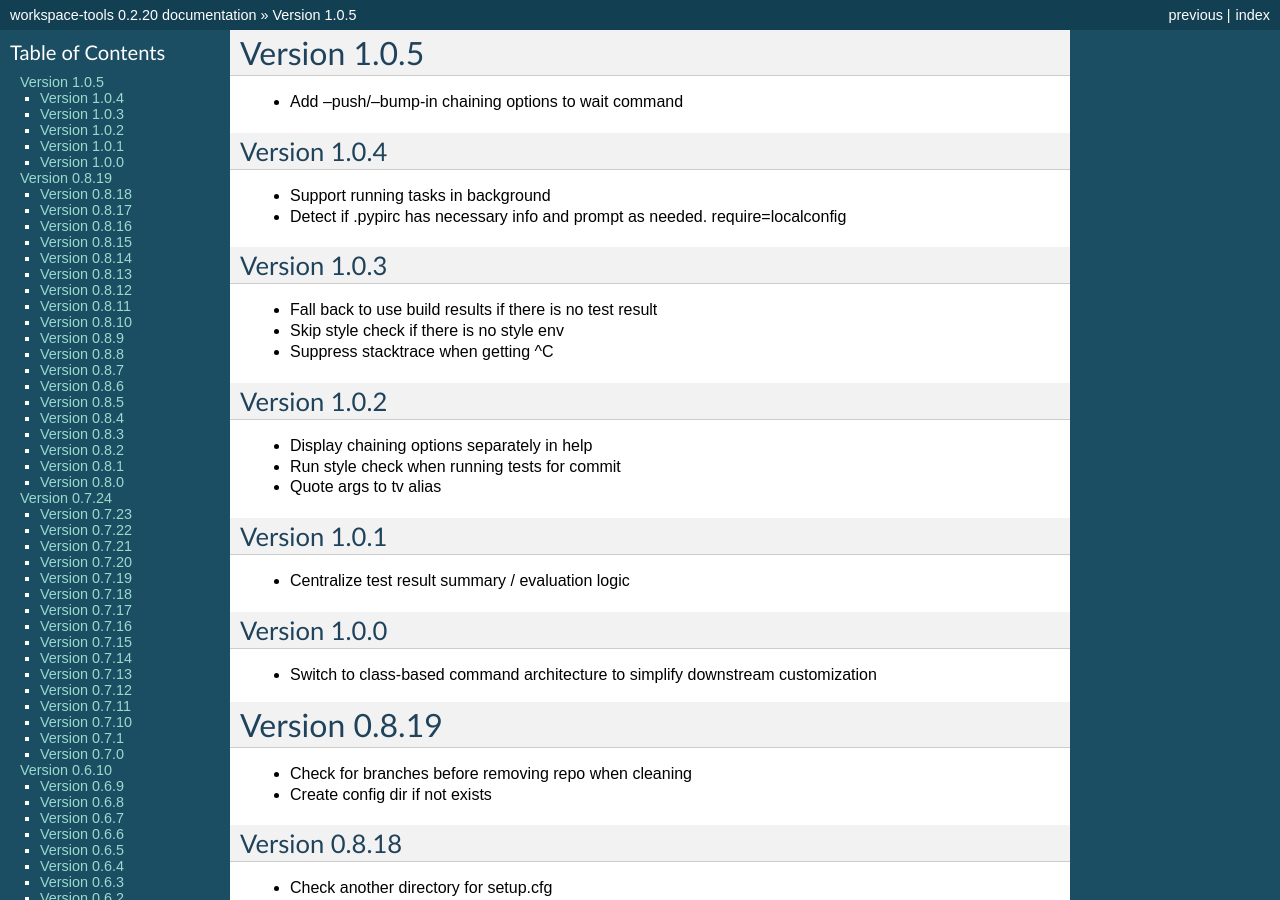
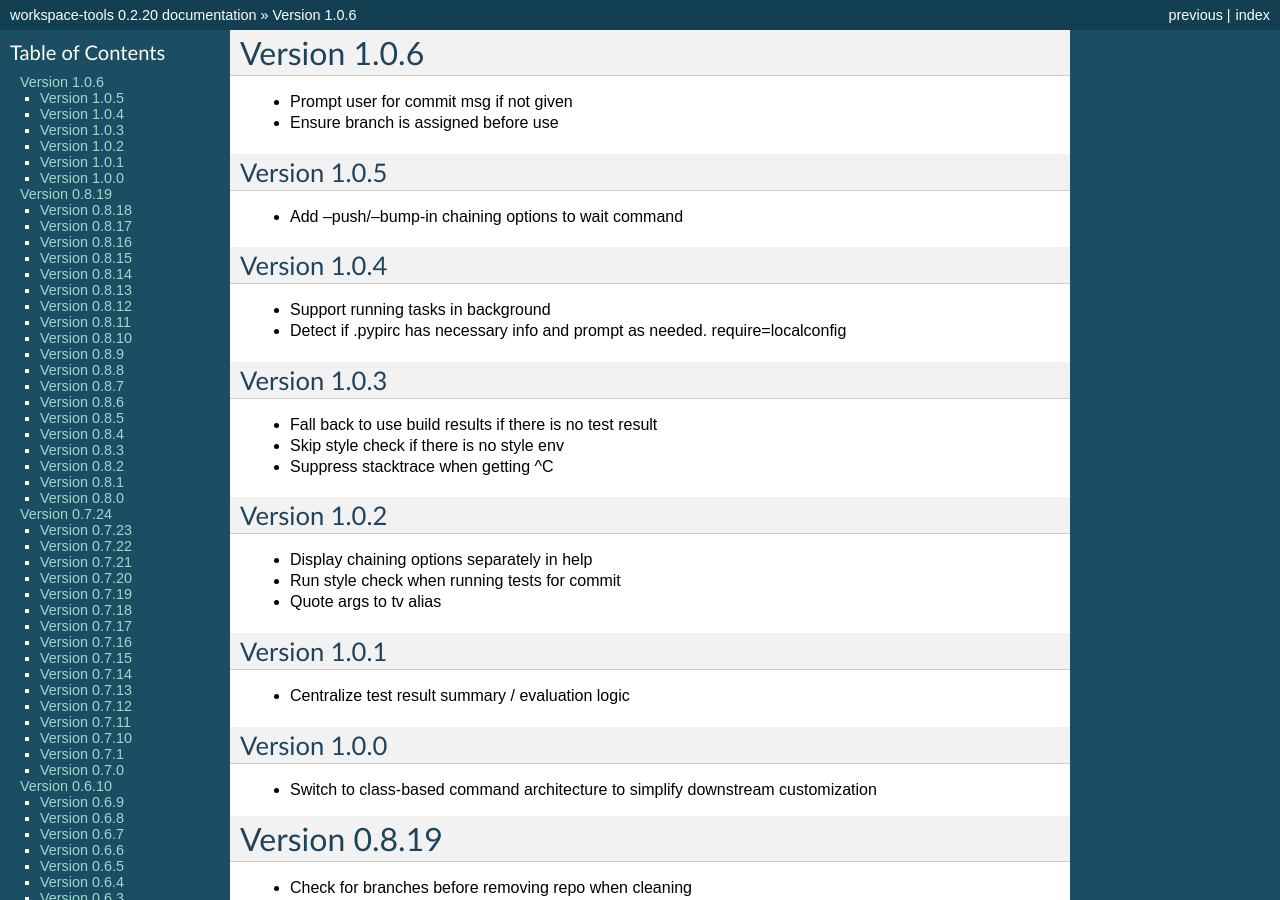
Before and after one commit to maxzheng/workspace-tools, a Sphinx documentation site: the page built from docs/CHANGELOG.rst, in a window 1280 px wide and 900 px high. Built offline with Sphinx 7.4.7, drawn with Linux system fonts in a browser that asks for light colours; some of the changed text lies outside the part shown.

Commit message:
Publish version 1.0.6

```diff
--- a/docs/CHANGELOG.rst
+++ b/docs/CHANGELOG.rst
@@ -1,5 +1,11 @@
+Version 1.0.6
+================================================================================
+
+* Prompt user for commit msg if not given
+* Ensure branch is assigned before use
+
 Version 1.0.5
-================================================================================
+--------------------------------------------------------------------------------
 
 * Add --push/--bump-in chaining options to wait command
 
--- a/setup.py
+++ b/setup.py
@@ -10,7 +10,7 @@ def find_files(path):
 
 setuptools.setup(
   name='workspace-tools',
-  version='1.0.5',
+  version='1.0.6',
 
   author='Max Zheng',
   author_email='maxzheng.os @t gmail.com',
```
